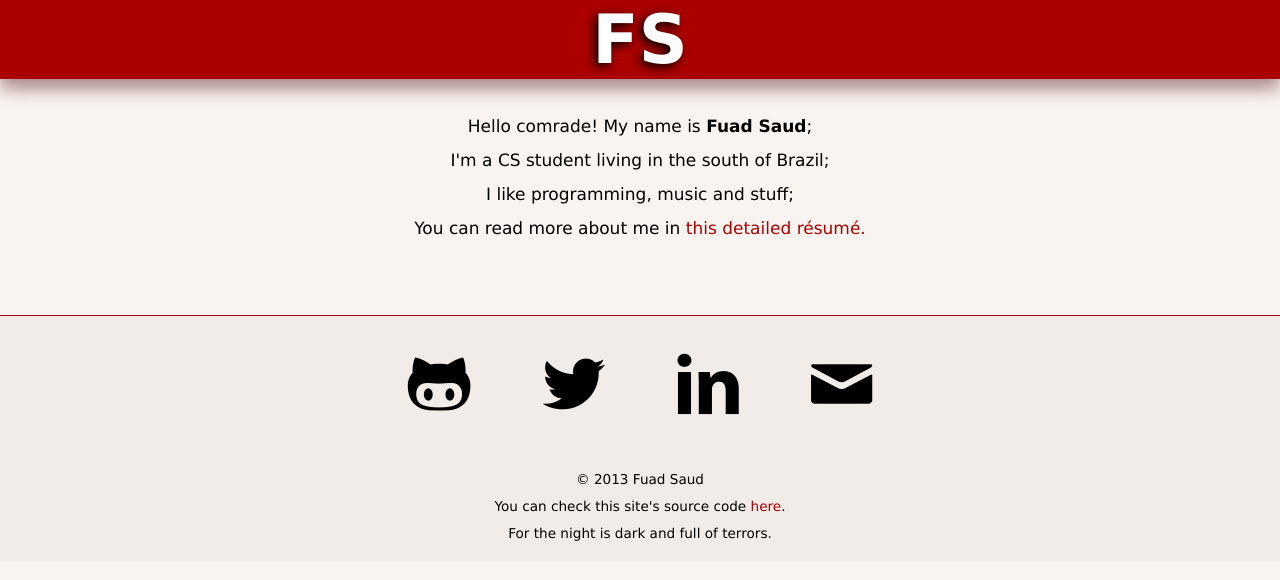
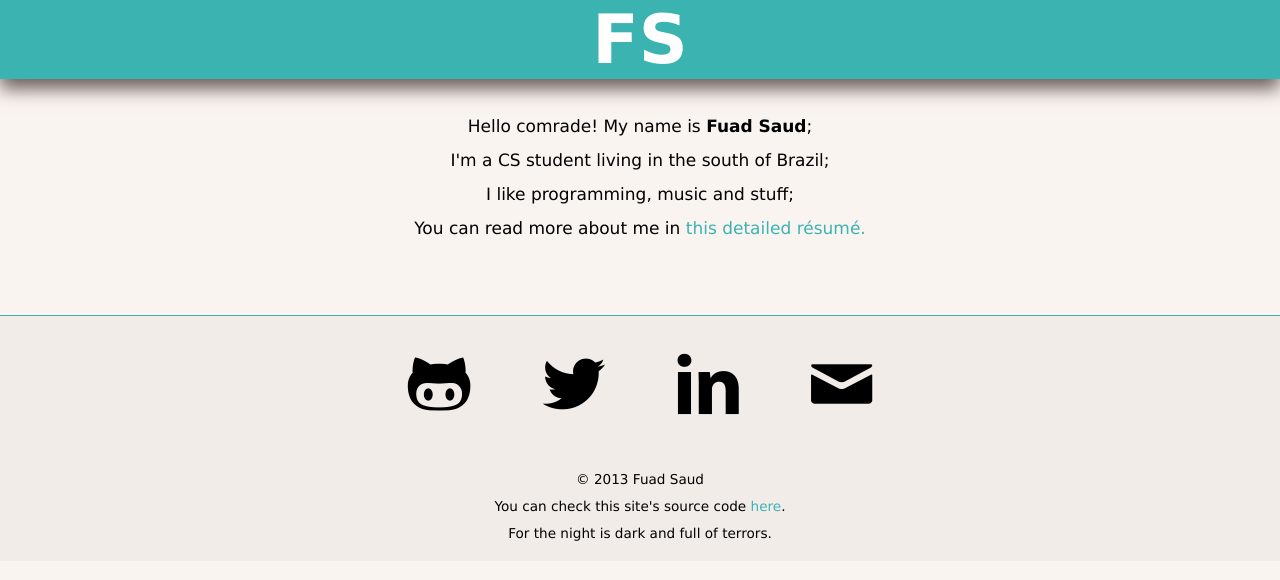
Before and after one commit to fuadsaud/fuadsaud.github.io, a Jekyll site: the page built from index.html, in a window 1280 px wide. Shown: the top 580 px of the page. Built offline with Jekyll 4.4.1, drawn with Linux system fonts in a browser that asks for light colours; Markdown is read by kramdown in place of the engine named in the settings.

Commit message:
Green everywhere!

```diff
--- a/css/screen.css
+++ b/css/screen.css
@@ -5,12 +5,12 @@ body {
 }
 
 a {
-    color: #a00;
+    color: #3bb3b1;
     text-decoration: none;
 }
 
 a:hover, a:active {
-    background-color: #a00;
+    background-color: #3bb3b1;
     color: #fff;
     -webkit-transition-duration: 0.5s;
        -moz-transition-duration: 0.5s;
@@ -26,7 +26,7 @@ hr {
     text-align: center;
     letter-spacing: 3px;
     font-size: 20px;
-    color: #a00;
+    color: #3bb3b1;
     border: none;
 }
 
@@ -39,7 +39,6 @@ h1 {
     font-size: 4em;
     margin: 0 0 30px 0;
     text-align: center;
-    text-shadow: #000 -3px 3px 10px;
 }
 
 h1 a {
@@ -49,23 +48,23 @@ h1 a {
 
 h2 {
     font-size: 2em;
-    color: #a00;
+    color: #3bb3b1;
 }
 
 h2 a:hover, h3 a:hover, .social-links a:hover {
-    text-shadow: #a88 -3px 3px 10px;
+    text-shadow: #6b5f5d -3px 3px 10px;
     background-color: inherit;
     color: inherit;
 }
 
 .banner {
-    /*background-image: -webkit-linear-gradient(-90deg, #a00, #800);
-    background-image:    -moz-linear-gradient(-90deg, #a00, #800);
-    background-image:     -ms-linear-gradient(-90deg, #a00, #800);
-    background-image:      -o-linear-gradient(-90deg, #a00, #800);
-    background-image:         linear-gradient(-90deg, #a00, #800);*/
-    background-color: #a00;
-    box-shadow: 0 10px 1em 0 #a88;
+    /*background-image: -webkit-linear-gradient(-90deg, #3bb3b1, #800);
+    background-image:    -moz-linear-gradient(-90deg, #3bb3b1, #800);
+    background-image:     -ms-linear-gradient(-90deg, #3bb3b1, #800);
+    background-image:      -o-linear-gradient(-90deg, #3bb3b1, #800);
+    background-image:         linear-gradient(-90deg, #3bb3b1, #800);*/
+    background-color: #3bb3b1;
+    box-shadow: 0 10px 1em 0 #6b5f5d;
 }
 
 .about {
@@ -91,7 +90,7 @@ h2 a:hover, h3 a:hover, .social-links a:hover {
 
 .container > footer {
     font-size: 0.8em;
-    border-top: 1px solid #a00;
+    border-top: 1px solid #3bb3b1;
     margin-top: 70px;
     text-align: center;
     background-color: #f2ece9;
@@ -145,7 +144,7 @@ article header {
 
 article header .tldr {
     font-size: 130%;
-    background-color: #859900;
+    background-color: #6b5f5d;
     color: #fff;
     padding: 10px;
     margin: 30px 0;
@@ -184,7 +183,7 @@ article blockquote {
 }
 
 .icon:hover {
-    color: #a00;
+    color: #3bb3b1;
     background-color: inherit;
 }
 
```
